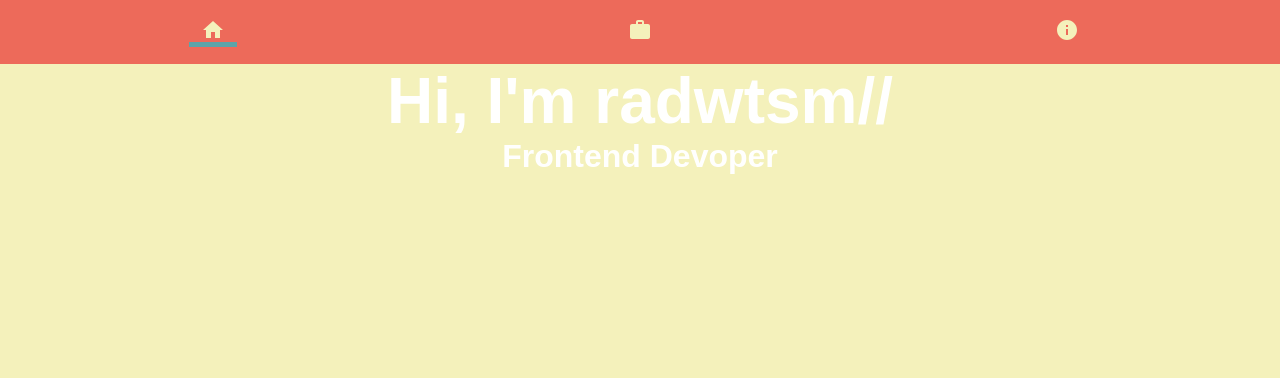
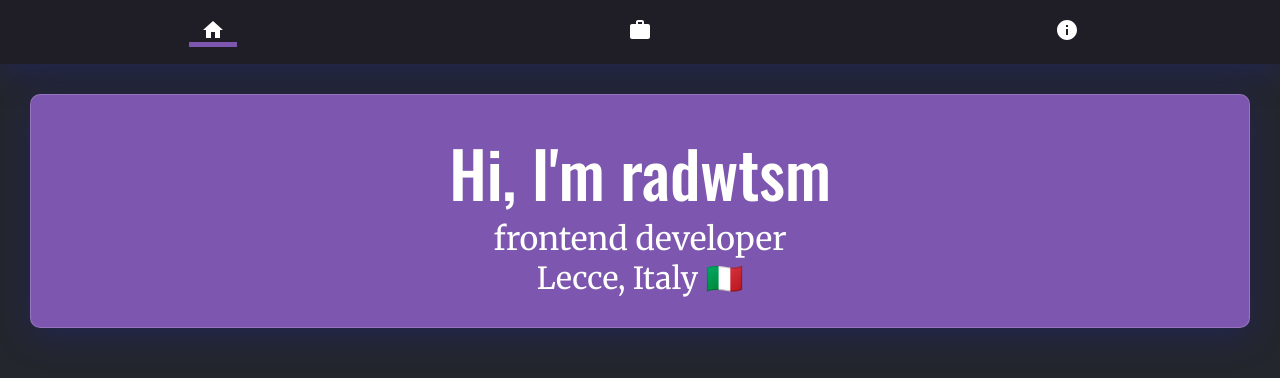
Before and after one commit to Radwtsm/portfolio-radwtsm, a React (Create React App) app: page / in a window 1280 px wide. Shown: the top 378 px of the page. Built offline with nearby package versions, Linux system fonts and the light colour scheme.

Commit message:
added glassmorphism to Navbar and Header , changed fonts both for the Title and subtitle

```diff
--- a/public/index.html
+++ b/public/index.html
@@ -1,6 +1,9 @@
 <!DOCTYPE html>
 <html lang="en">
   <head>
+    <link rel="preconnect" href="https://fonts.googleapis.com">
+<link rel="preconnect" href="https://fonts.gstatic.com" crossorigin>
+<link href="https://fonts.googleapis.com/css2?family=Merriweather:ital,wght@0,300;0,400;1,700&family=Oswald:wght@300;500;700&display=swap" rel="stylesheet">
     <meta charset="utf-8" />
     <link rel="icon" href="%PUBLIC_URL%/favicon.ico" />
     <meta name="viewport" content="width=device-width, initial-scale=1" />
--- a/src/components/Header/Header.js
+++ b/src/components/Header/Header.js
@@ -1,11 +1,12 @@
 import React from "react";
 
 import StyledHeader from "./Header.styled";
-const Header = () => {
+const Header = (props) => {
   return (
     <StyledHeader>
-      <p>Hi, I'm radwtsm//</p>
-      <p>Frontend Devoper</p>
+      <p>{props.title}</p>
+      <p>{props.subtitle}</p>
+      <p>{props.additional}</p>
     </StyledHeader>
   );
 };
--- a/src/components/Header/Header.styled.js
+++ b/src/components/Header/Header.styled.js
@@ -2,19 +2,39 @@ import styled from "styled-components";
 
 const StyledHeader = styled.header`
 
-  border-radius:
+background: rgba( 255, 255, 255, 0.25 );
+box-shadow: 0 8px 32px 0 rgba( 31, 38, 135, 0.37 );
+backdrop-filter: blur( 6px );
+-webkit-backdrop-filter: blur( 6px );
+border-radius: 10px;
+border: 1px solid rgba( 255, 255, 255, 0.18 );
+
+
+  padding:30px;
+  margin: 30px;
+  border-radius: 10px;
   background-color: ${({ theme }) => theme.colors.accent};
   color: #fffffe;
   text-align: center;
 
   p {
-    font-weight: bold;
+    font-family: 'Merriweather', serif;
+
     font-size: 4rem;
   }
 
+  p:nth-child(1) {
+    font-family: 'Oswald', sans-serif;
+    font-weight:500;
+  }
+
   p:nth-child(2) {
-    font-weight: bold;
+
     font-size: 2rem;
+  }
+
+  p:nth-child(3) {
+    font-size:1.9rem;
   }
 `;
 export default StyledHeader;
--- a/src/components/Navbar/Navbar.styled.js
+++ b/src/components/Navbar/Navbar.styled.js
@@ -1,8 +1,16 @@
 import styled from "styled-components";
 
 const StyledNavbar = styled.nav`
+
+background: rgba( 255, 255, 255, 0.25 );
+box-shadow: 0 8px 32px 0 rgba( 31, 38, 135, 0.37 );
+backdrop-filter: blur( 6px );
+-webkit-backdrop-filter: blur( 6px );
+
+
+
   background-color: ${({ theme }) => theme.colors.main};
-  color: ${({ theme }) => theme.colors.background};
+  color: white;
   font-weight: bold;
   font-size: 1.2rem;
   height: 4rem;
--- a/src/pages/Home.js
+++ b/src/pages/Home.js
@@ -7,7 +7,7 @@ import { ThemeProvider } from "styled-components";
 const Home = () => {
   return (
     <ThemeProvider theme={theme}>
-      <Header />
+      <Header title="Hi, I'm radwtsm" subtitle="frontend developer" additional="Lecce, Italy 🇮🇹"/>
     </ThemeProvider>
   );
 };
--- a/src/styles/Theme.js
+++ b/src/styles/Theme.js
@@ -1,9 +1,9 @@
 const theme = {
   colors: {
-    background: "#F4F1BB",
-    main: "#ED6A5A",
+    background: "#24262e",
+    main: "#1f1d26",
     secondary: "#9BC1BC",
-    accent: "#5CA4A9",
+    accent: "#7d56af",
   },
 
   screen: {
```
